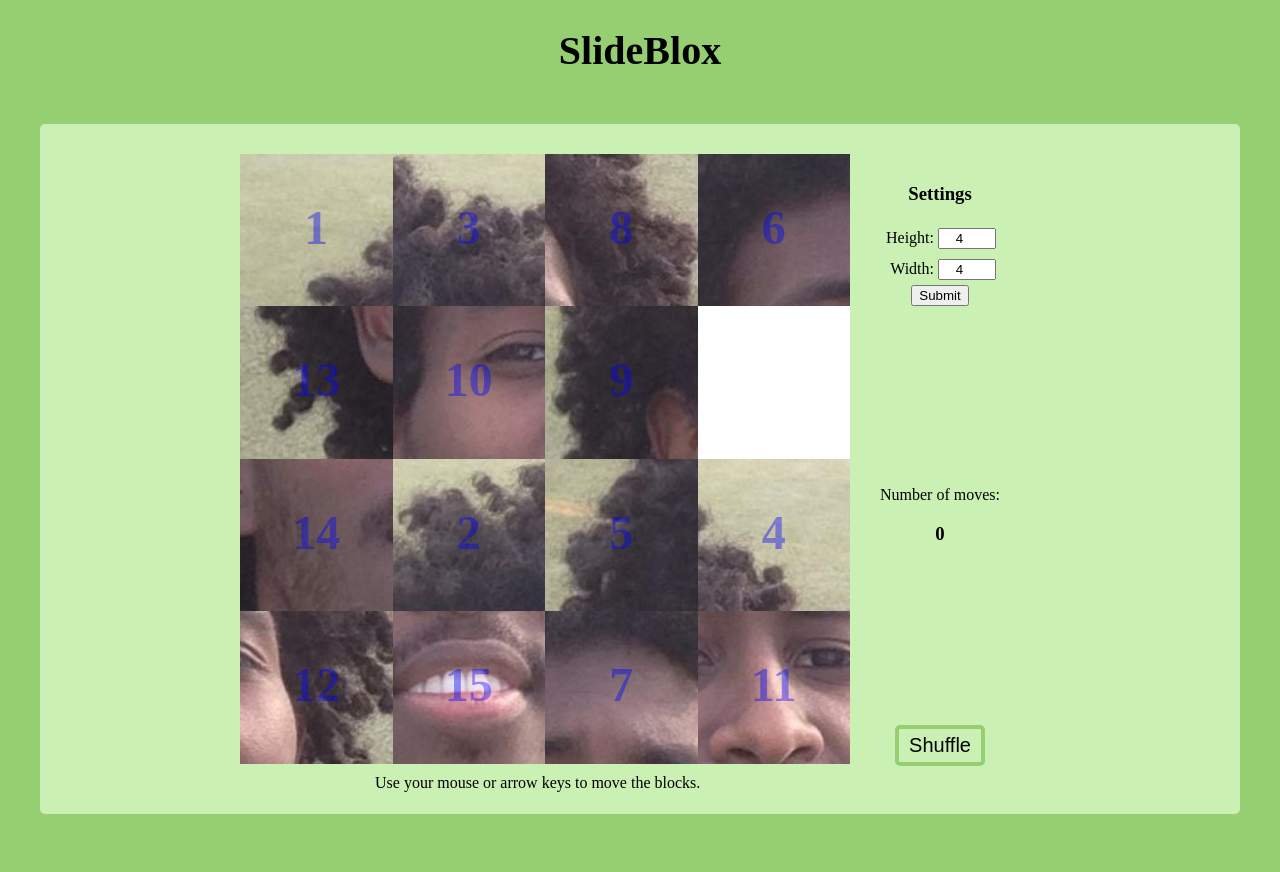
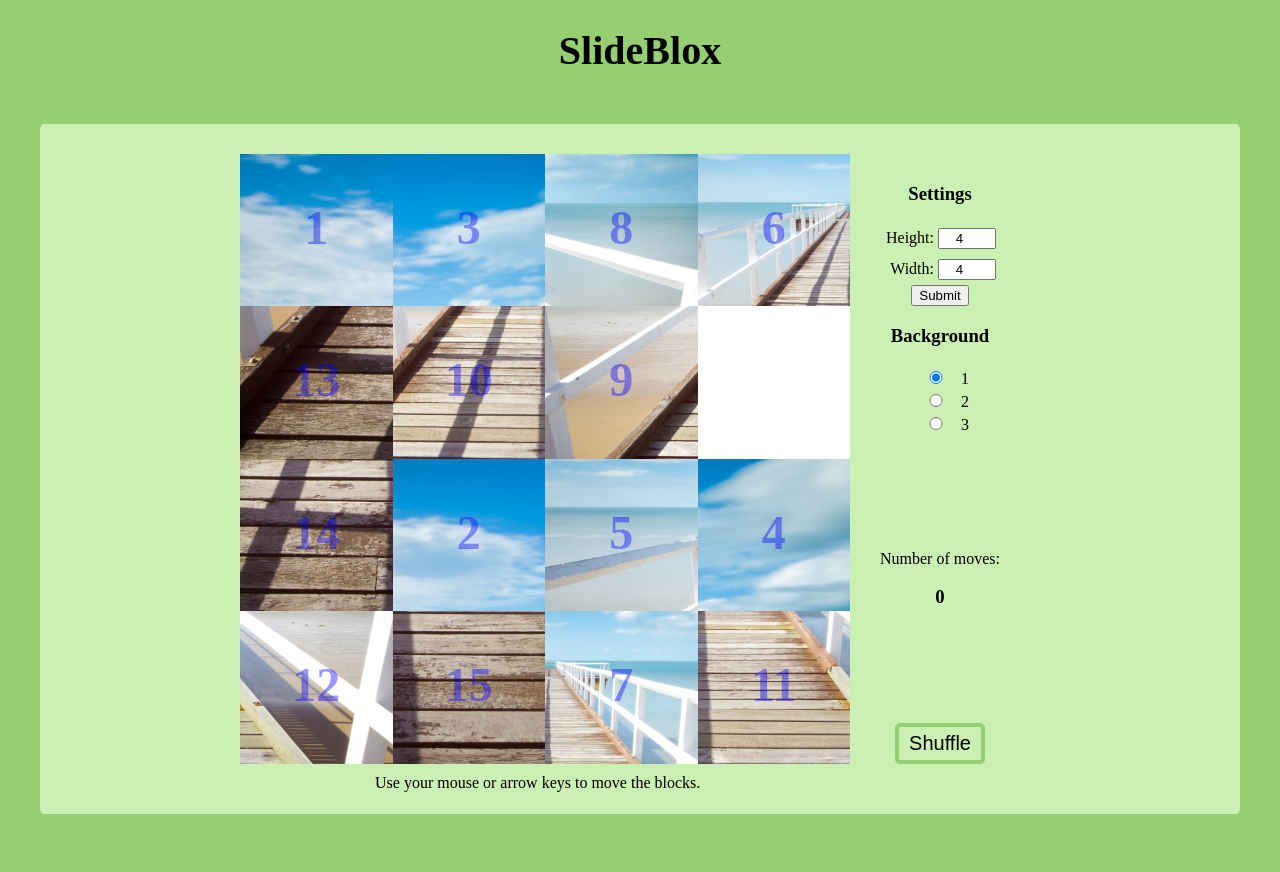
Before and after one commit to LukasChalupa/Slide_Blox, a PHP site: page / in a window 1280 px wide. Run offline with PHP 8.4, Linux system fonts and the light colour scheme; some libraries are stand-ins or nearby versions.

Commit message:
background change

```diff
--- a/index.html
+++ b/index.html
@@ -29,6 +29,12 @@
 					<div>
 						<button type="button" id="submit">Submit</button>
 					</div>
+					<h3>Background</h3>
+					<div>
+						<input type="radio" name="gender" value="1" checked>1<br>
+						<input type="radio" name="gender" value="2">2<br>
+						<input type="radio" name="gender" value="3">3
+					</div>
 				</form>
 				<div class="stats">
 					<p>Number of moves: </p><h3 id="movesNum">0</h3>
--- a/script.js
+++ b/script.js
@@ -63,6 +63,20 @@ $(document).ready(function(){
         }
 
         $("#movesNum").text(numberOfMoves);
+    });
+
+    /* Change background image */
+    $('input[type="radio"]').keydown(function(e) {
+        var arrowKeys = [37, 38, 39, 40];
+        if (arrowKeys.indexOf(e.which) !== -1) {
+            $(this).blur();
+            return false;
+        }
+    });
+    $("input:radio").change(function(){
+        $(".block span").css({"background":"url(src/" + this.value + ".jpg)",
+                              "background-size":"cover"});
+        shuffle();
     });
 
     /* move block with the arrow keys */
--- a/style.css
+++ b/style.css
@@ -29,7 +29,7 @@ h1 {
 
 .settings, .stats {
 	width: 150px;
-	margin-bottom: 180px;
+	margin-bottom: 115px;
 	text-align: center;
 }
 
@@ -90,7 +90,7 @@ input {
 	width: 400%;
 	height: 400%;
 	display: block;
-	background: url(src/Ali.JPG);
+	background: url(src/1.jpg);
 	background-size: cover;
 	background-position: center;
 	position: absolute;
```
Also changed, not shown: src/1.jpg (added), src/2.jpg (added), src/3.jpg (added), src/3_.jpg (added).
